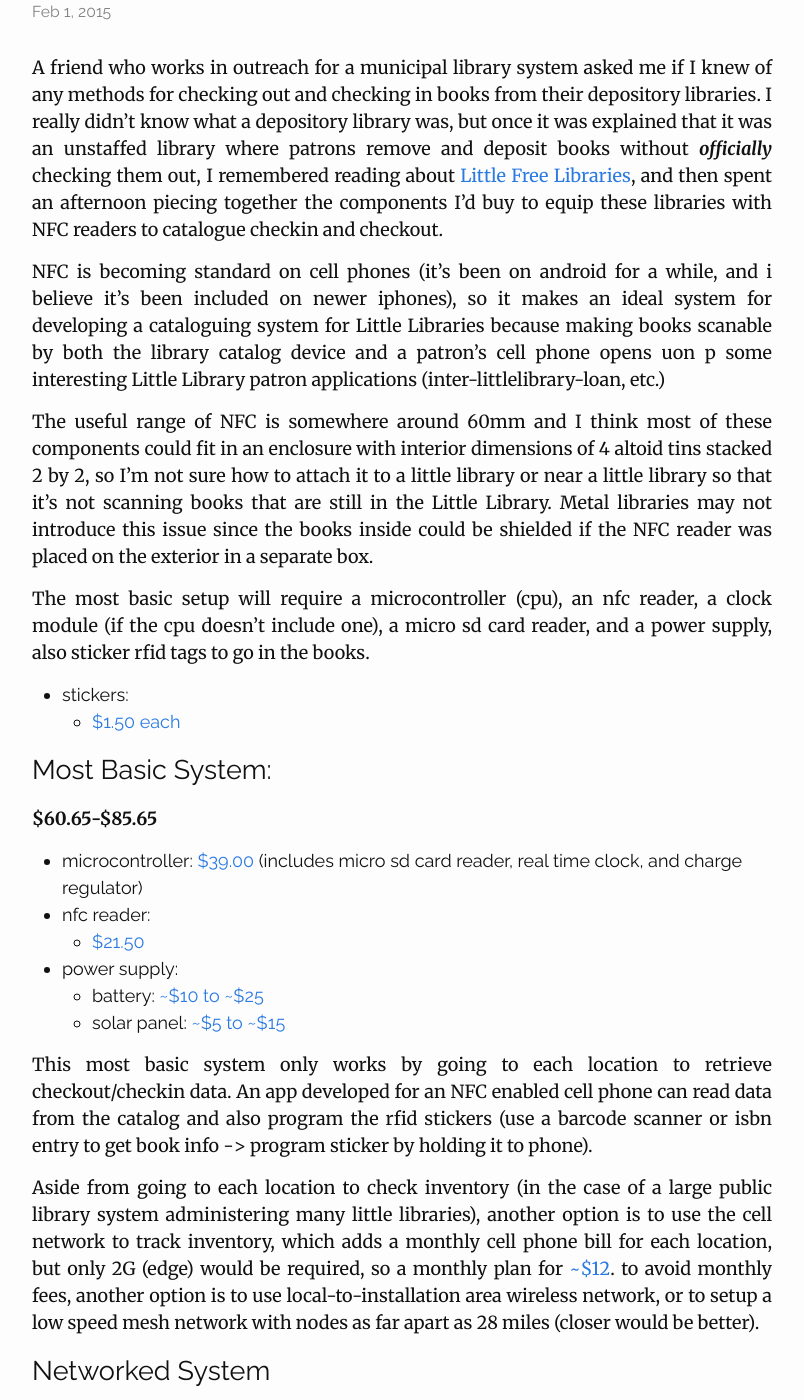
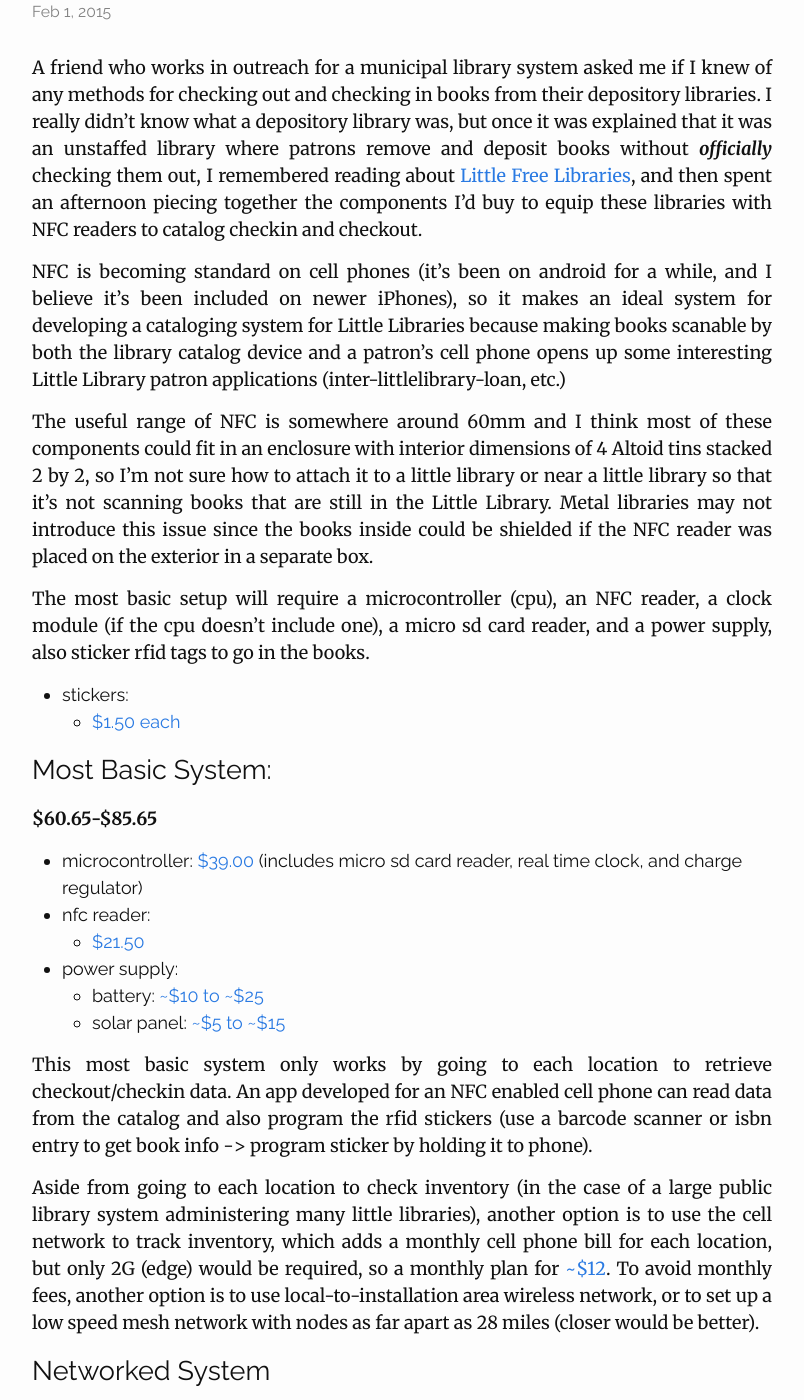
Before and after one commit to diffalot/diff.mx, a Jekyll site: the page built from _posts/2015-02-01-littlelibrary-checkout-system.md, in a window 1280 px wide and 1400 px high, scrolled down 191 px. Shown: the whole window, without its empty margins (238-1042 px from the left). Built offline with Jekyll 4.4.1, drawn with Linux system fonts in a browser that asks for light colours; some of the changed text lies outside the part shown.

Commit message:
spelling and grammar fixes

```diff
--- a/_posts/2015-02-01-littlelibrary-checkout-system.md
+++ b/_posts/2015-02-01-littlelibrary-checkout-system.md
@@ -13,24 +13,24 @@
 books without *officially* checking them out, I remembered reading about
 [Little Free Libraries](http://littlefreelibrary.org/), and then spent an
 afternoon piecing together the components I'd buy to equip these libraries with
-NFC readers to catalogue checkin and checkout.
+NFC readers to catalog checkin and checkout.
 
 NFC  is becoming standard on cell phones (it's been on android for a while, and
-i believe it's been included on newer iphones), so it makes an ideal system for
-developing a cataloguing system for Little Libraries because making books
-scanable by both the library catalog device and a patron's cell phone opens uon p
+I believe it's been included on newer iPhones), so it makes an ideal system for
+developing a cataloging system for Little Libraries because making books
+scanable by both the library catalog device and a patron's cell phone opens up
 some interesting Little Library patron applications (inter-littlelibrary-loan,
 etc.)
 
 The useful range of NFC is somewhere around 60mm and I think most of these
-components could fit in an enclosure with interior dimensions of 4 altoid tins
+components could fit in an enclosure with interior dimensions of 4 Altoid tins
 stacked 2 by 2, so I'm not sure how to attach it to a little library or near a
 little library so that it's not scanning books that are still in the Little
 Library. Metal libraries may not introduce this issue since the books inside
 could be shielded if the NFC reader was placed on the exterior in a separate
 box.
 
-The most basic setup will require a microcontroller (cpu), an nfc reader, a
+The most basic setup will require a microcontroller (cpu), an NFC reader, a
 clock module (if the cpu doesn't include one), a micro sd card reader, and a
 power supply, also sticker rfid tags to go in the books.
 
@@ -62,9 +62,9 @@
 public library system administering many little libraries), another option is
 to use the cell network to track inventory, which adds a monthly cell phone
 bill for each location, but only 2G (edge) would be required, so a monthly plan
-for [~$12](https://www.sparkfun.com/products/13186).  to avoid monthly fees,
+for [~$12](https://www.sparkfun.com/products/13186).  To avoid monthly fees,
 another option is to use local-to-installation area wireless network, or to
-setup a low speed mesh network with nodes as far apart as 28 miles (closer
+set up a low speed mesh network with nodes as far apart as 28 miles (closer
 would be better).
 
 # Networked System
@@ -97,17 +97,17 @@
 of the mesh network, a library would need to run at least one mesh node to
 bridge the mesh network to the internet (~$100).
 
-of course, all these components should be stored in a waterproof box, and a
+Of course, all these components should be stored in a waterproof box, and a
 backlit 2 line display and/or a series of led lights to provide some user
 prompts and feedback.
 
 I'm going to guess a waterproof case would be $15, a screen would be also be
 $15, and leds would be ~$2 each with water resistant casings.
 
-to increase battery life a magnetic switch can be installed on the door to only
+To increase battery life a magnetic switch can be installed on the door to only
 turn the lights and interface components on for a few minutes after the door
 has been opened, the rest of the time the device should be in a low power mode
 where not much is happening.
 
-other things worth recording (especially with network connection):
+Other things worth recording (especially with network connection):
 humidity/temperature, water sensor, etc...
```
